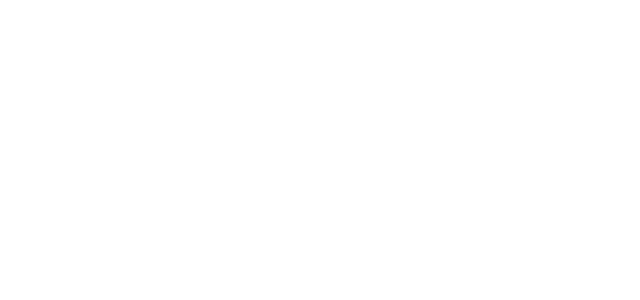
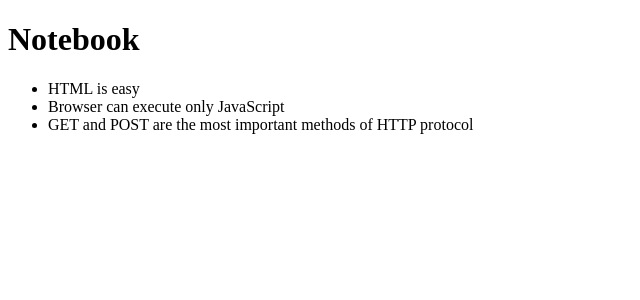
Before and after one commit to yangihoffi/notebook, a React (Vite) app: page / in a window 1280 px wide. Shown: the top 300 px of the page, without its empty margins (0-640 px from the left). Built offline with nearby package versions, Linux system fonts and the light colour scheme.

Commit message:
Add note component and show placeholders

```diff
--- a/src/App.jsx
+++ b/src/App.jsx
@@ -1,5 +1,34 @@
+import Note from "./components/Note";
+
+const notes = [
+  {
+    id: "1",
+    content: "HTML is easy",
+    important: true,
+  },
+  {
+    id: "2",
+    content: "Browser can execute only JavaScript",
+    important: false,
+  },
+  {
+    id: "3",
+    content: "GET and POST are the most important methods of HTTP protocol",
+    important: true,
+  },
+];
+
 const App = () => {
-  return <div></div>;
+  return (
+    <div>
+      <h1>Notebook</h1>
+      <ul>
+        {notes.map((note) => (
+          <Note key={note.id} note={note} />
+        ))}
+      </ul>
+    </div>
+  );
 };
 
 export default App;
--- /dev/null
+++ b/src/components/Note.jsx
@@ -0,0 +1,9 @@
+const Note = ({ note }) => {
+  return (
+    <>
+      <li>{note.content}</li>
+    </>
+  );
+};
+
+export default Note;
```
